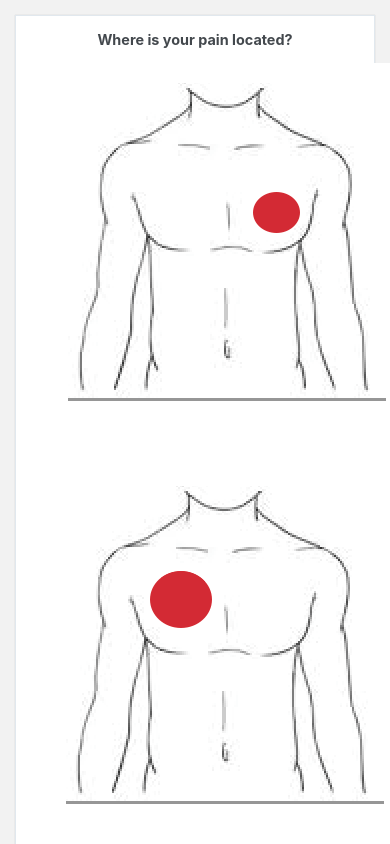
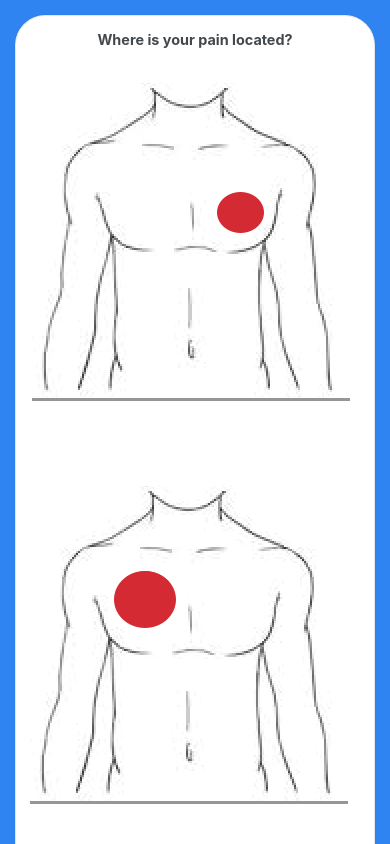
Before and after one commit to medquestemergency/mobile, a React Native app: screen /PainLocated in a window 390 px wide. Built offline with nearby package versions, Linux system fonts and the light colour scheme.

Commit message:
seems like chest pain location is ok for now maybe a different for eesults but should also be okay right now
todo style the PERC screen better

```diff
--- a/App.tsx
+++ b/App.tsx
@@ -6,6 +6,7 @@ import {ThemeProvider} from "@rneui/themed";
 import {theme} from "./theme/rneuiTheme";
 import AuthorizedNavigator from "./navigation/AuthorizedNavigator";
 import {store} from "./app/store";
+import '@expo/match-media'
 
 export default function App() {
 
--- a/screen/PainLocatedScreen.tsx
+++ b/screen/PainLocatedScreen.tsx
@@ -1,34 +1,44 @@
 import {Image, SafeAreaView, ScrollView, Text, TouchableOpacity, View} from "react-native";
-import {Card, Button} from "@rneui/themed";
-import {StyleSheet} from "react-native";
+import {Card, Button, useTheme} from "@rneui/themed";
+import {StyleSheet, Dimensions} from "react-native";
 import useNavigateToPainLengthScreen from "../hooks/navigate/useNavigateToPainLengthScreen";
 import useQuestionCallback from "../hooks/useQuestionCallback";
 import {ImageAssets} from "../assets/ImageAssets";
 
 export default () => {
 
+    const {width, height} = Dimensions.get('window');
+    const isTablet = width >= 768;
+
     const onPress = useQuestionCallback(
         useNavigateToPainLengthScreen(),
         'painLocated'
     )
 
-    return <SafeAreaView style={{flex: 1}}>
+
+    const theme = useTheme();
+    return <SafeAreaView style={{backgroundColor: theme.theme.colors.primary, flex: 1}}>
         <ScrollView>
-            <Card>
+            <Card containerStyle={{borderRadius:30}}>
                 <Card.Title>Where is your pain located?</Card.Title>
+                <View style={{alignItems:"center"}}>
+                    <View style={isTablet ? styles.tabletScreen : styles.phoneScreen}>
                         <TouchableOpacity onPress={() => onPress("Left Chest")}>
-                    <Image source={ImageAssets.leftChestPain}/>
+                            <Image style={{width:350}} source={ImageAssets.leftChestPain}/>
                         </TouchableOpacity>
                         <TouchableOpacity onPress={() => onPress("Right Chest")}>
-                    <Image source={ImageAssets.rightChestPain}/>
+                            <Image style={{width:350}}  source={ImageAssets.rightChestPain}/>
                         </TouchableOpacity>
-
+                    </View>
+                    <View style={isTablet ? styles.tabletScreen : styles.phoneScreen}>
                         <TouchableOpacity onPress={() => onPress("Substernal")}>
-                    <Image source={ImageAssets.rightChestPain}/>
+                            <Image style={{width:350}}  source={ImageAssets.rightChestPain}/>
                         </TouchableOpacity>
                         <TouchableOpacity onPress={() => onPress("Epigastric")}>
-                    <Image source={ImageAssets.epigastricPain}/>
+                            <Image style={{width:350}} source={ImageAssets.epigastricPain}/>
                         </TouchableOpacity>
+                    </View>
+                </View>
             </Card>
         </ScrollView>
     </SafeAreaView>
@@ -38,5 +48,11 @@ const styles = StyleSheet.create({
     button: {
         borderRadius: 6,
         margin: 5,
+    },
+    tabletScreen: {
+        flexDirection: "row",
+    },
+    phoneScreen: {
+        flexDirection: "column"
     }
 });
--- a/screen/ResultScreen.tsx
+++ b/screen/ResultScreen.tsx
@@ -10,7 +10,7 @@ export default () => {
     const questionData = useAppSelector((state: RootState) => state.question);
     const pulmonaryEmbolismRuleOutCriteriaData = useAppSelector((state: RootState) => state.pulmonaryEmbolismRuleOutCriteria);
 
-    return <SafeAreaView style={{flex: 1}}>
+    return <SafeAreaView style={{backgroundColor: "#3fcc57", flex: 1}}>
         <ScrollView>
             <Card>
                 <Card.Title>RESULTS PAGE</Card.Title>
```
Lines whose indentation alone changed are shown as unchanged.
